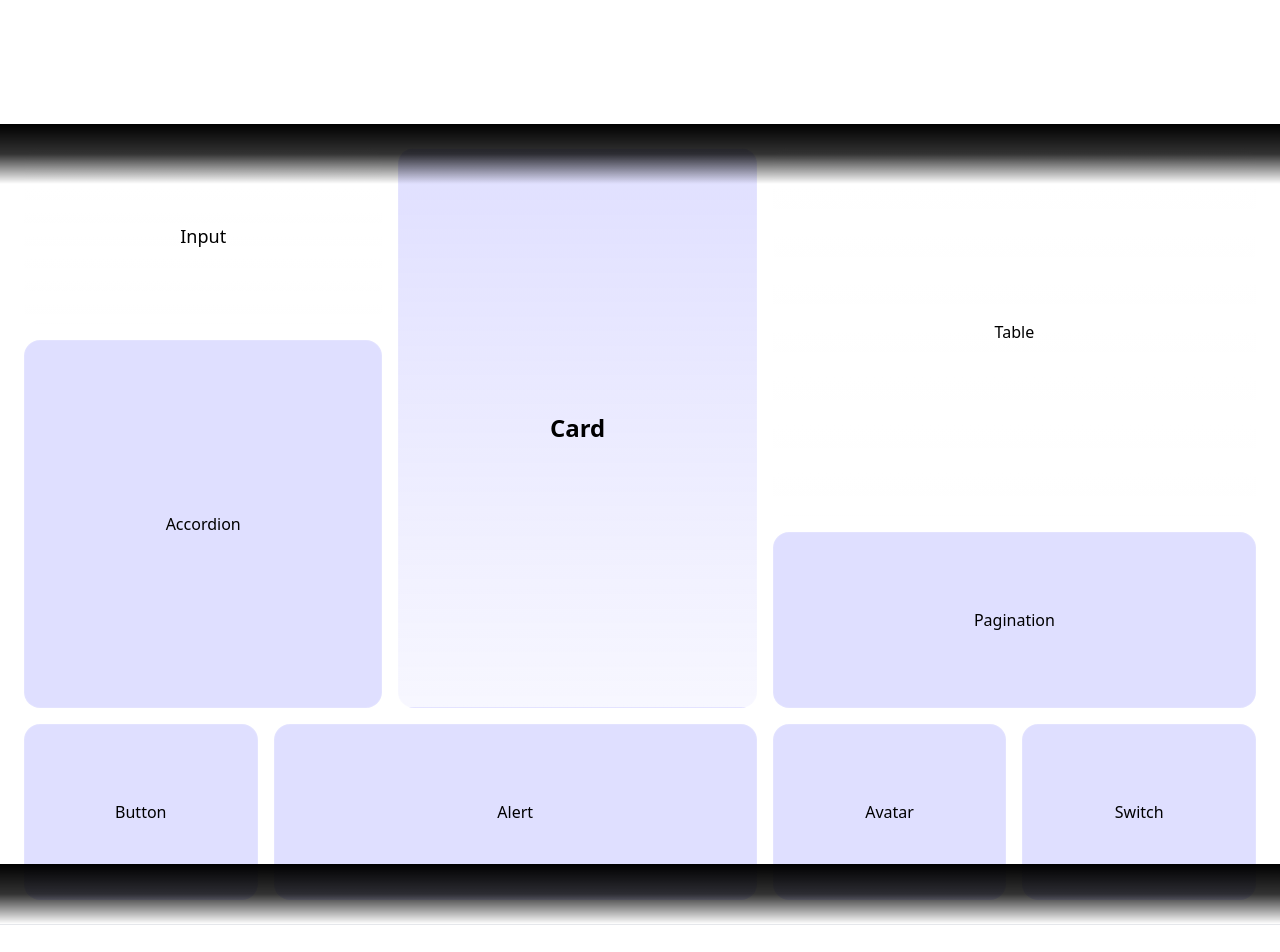
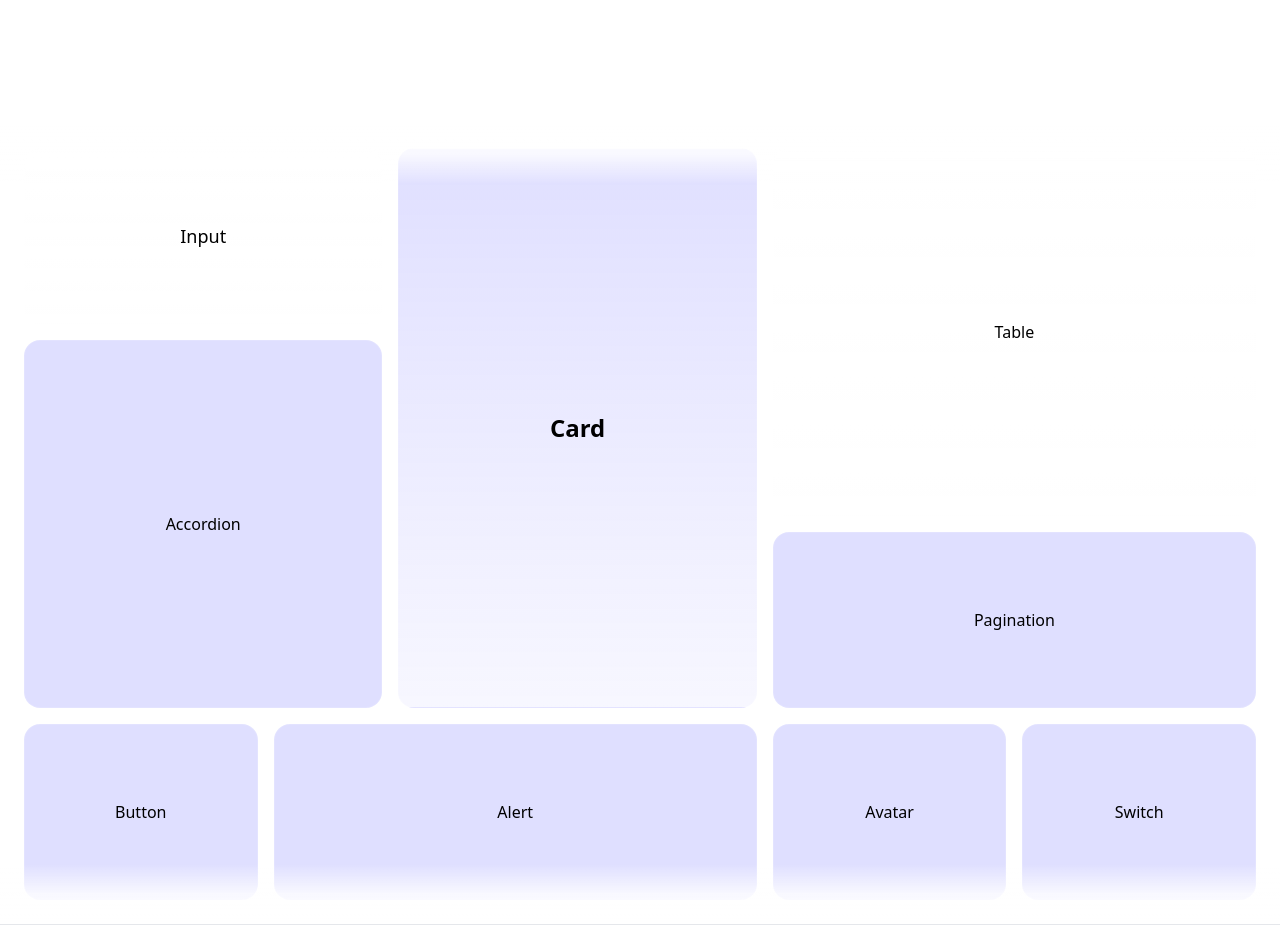
Before and after one commit to Jeet000001/saelixui, a Next.js app: page / in a window 1280 px wide. Shown: the part 740-1692 px from the top of the page. Built offline with nearby package versions, Linux system fonts and the light colour scheme.

Commit message:
fix: update background colors in ComponentsShowcase component

```diff
--- a/Components/HomePage_Components/ComponentsShowcase.tsx
+++ b/Components/HomePage_Components/ComponentsShowcase.tsx
@@ -11,9 +11,9 @@ const ComponentsShowcase = () => {
     absolute top-0 left-0 z-20
     h-15 w-full
     bg-linear-to-b
-    from-black
-    via-black/80
-    to-transparent
+   from-white
+via-white/80
+to-transparent
   "
         />
 
@@ -23,10 +23,10 @@ const ComponentsShowcase = () => {
     pointer-events-none
     absolute bottom-0 left-0 z-20
     h-15 w-full
-    bg-linear-to-b
-    from-black
-    via-black/80
-    to-transparent
+    bg-linear-to-t
+    from-white
+via-white/80
+to-transparent
   "
         />
 
```
